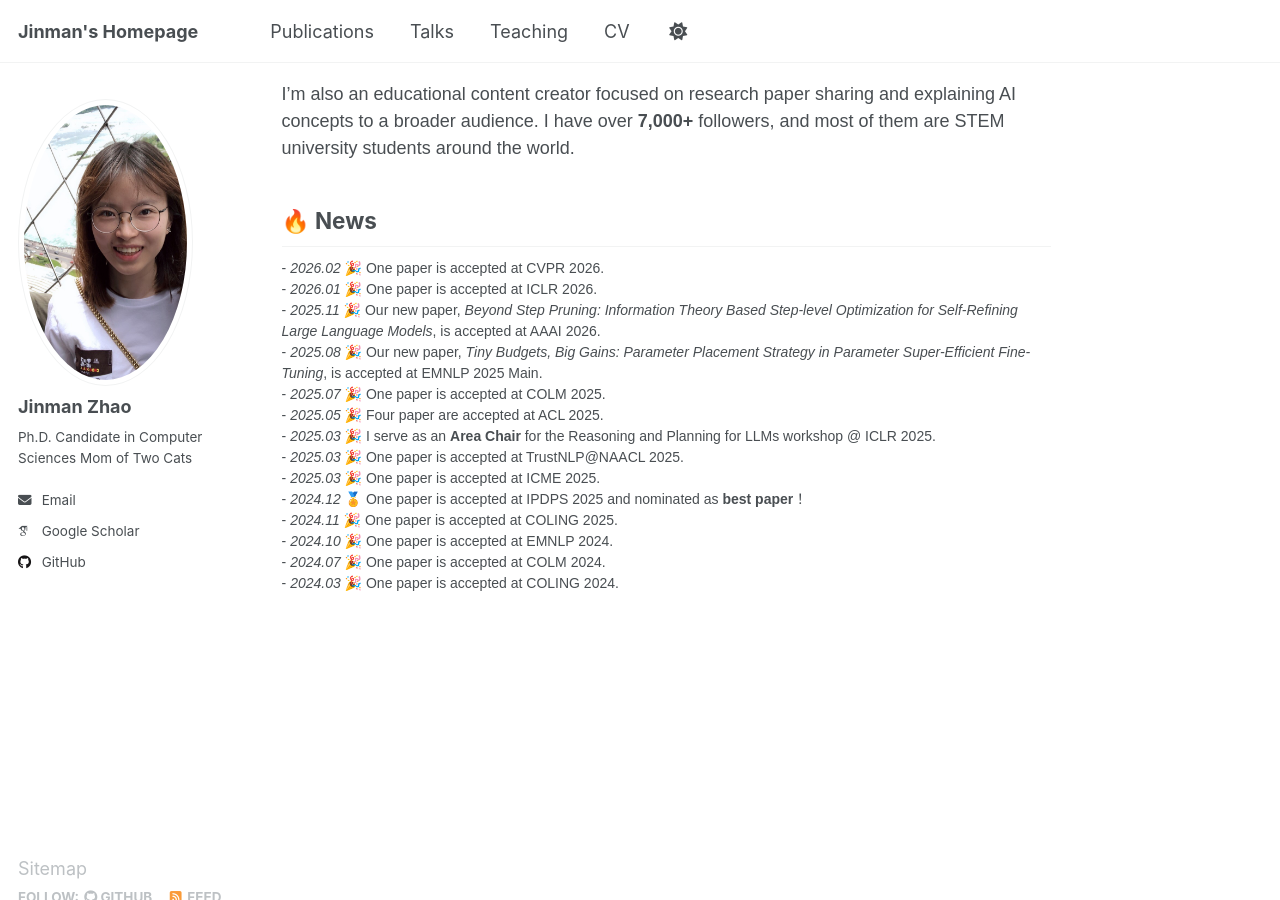
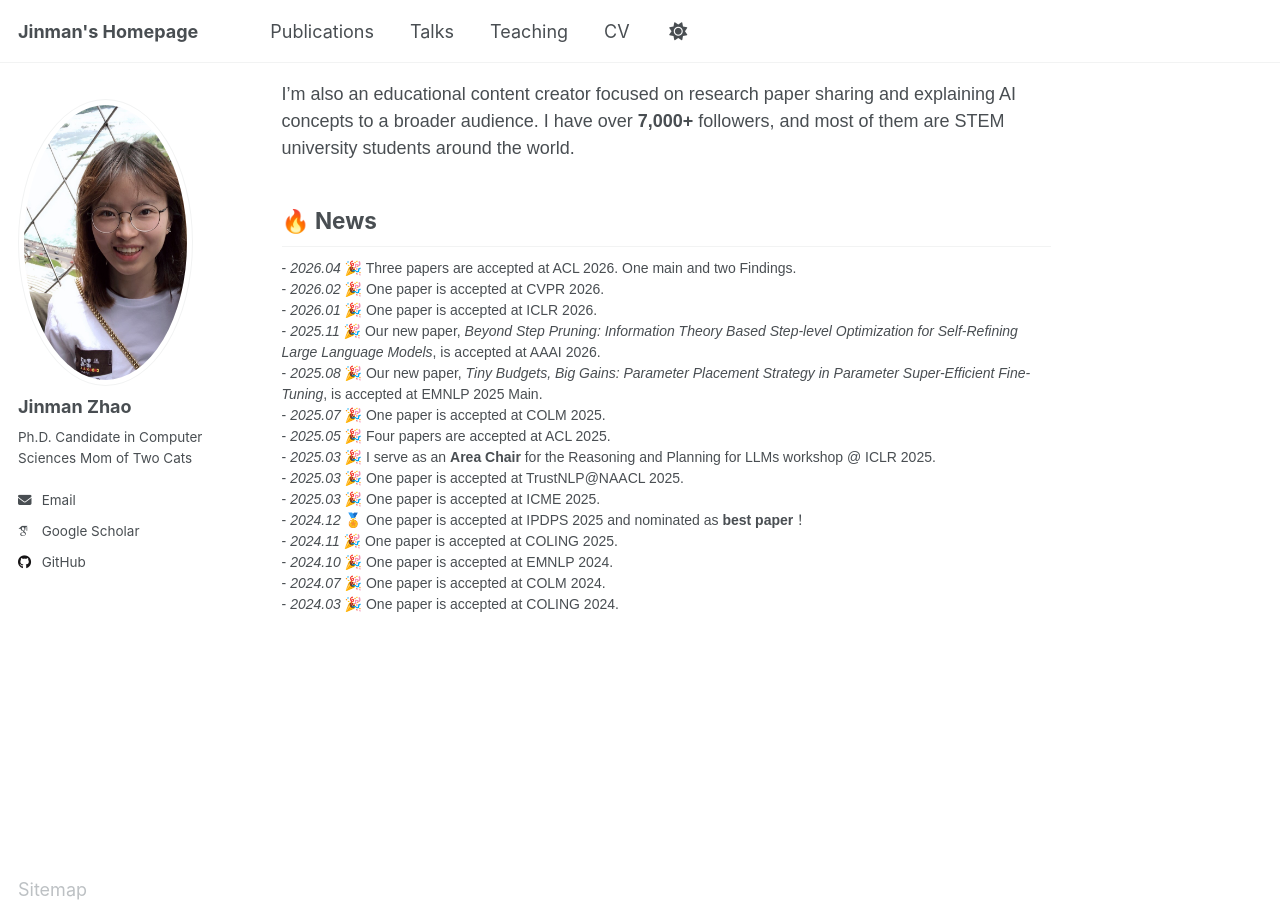
Before and after one commit to zhaojinm/zhaojinm.github.io, a Jekyll site: the page built from _pages/about.md, in a window 1280 px wide and 900 px high, scrolled down 535 px. Built offline with Jekyll 4.4.1, drawn with Linux system fonts in a browser that asks for light colours; some web fonts are replaced.

Commit message:
Update about.md

```diff
--- a/_pages/about.md
+++ b/_pages/about.md
@@ -36,12 +36,13 @@ redirect_from:
 ## 🔥 News
 
 <div style="font-size: 14px; font-family: 'Arial';">
+- <i>2026.04</i> 🎉 Three papers are accepted at ACL 2026. One main and two Findings.<br>
 - <i>2026.02</i> 🎉 One paper is accepted at CVPR 2026.<br>
 - <i>2026.01</i> 🎉 One paper is accepted at ICLR 2026.<br>
 - <i>2025.11</i> 🎉 Our new paper, <i>Beyond Step Pruning: Information Theory Based Step-level Optimization for Self-Refining Large Language Models</i>, is accepted at AAAI 2026.<br>
 - <i>2025.08</i> 🎉 Our new paper, <i>Tiny Budgets, Big Gains: Parameter Placement Strategy in Parameter Super-Efficient Fine-Tuning</i>, is accepted at EMNLP 2025 Main.<br>
 - <i>2025.07</i> 🎉 One paper is accepted at COLM 2025.<br>
-- <i>2025.05</i> 🎉 Four paper are accepted at ACL 2025.<br>
+- <i>2025.05</i> 🎉 Four papers are accepted at ACL 2025.<br>
 - <i>2025.03</i> 🎉 I serve as an <strong>Area Chair</strong> for the Reasoning and Planning for LLMs workshop @ ICLR 2025.<br>
 - <i>2025.03</i> 🎉 One paper is accepted at TrustNLP@NAACL 2025.<br>
 - <i>2025.03</i> 🎉 One paper is accepted at ICME 2025.<br>
```
